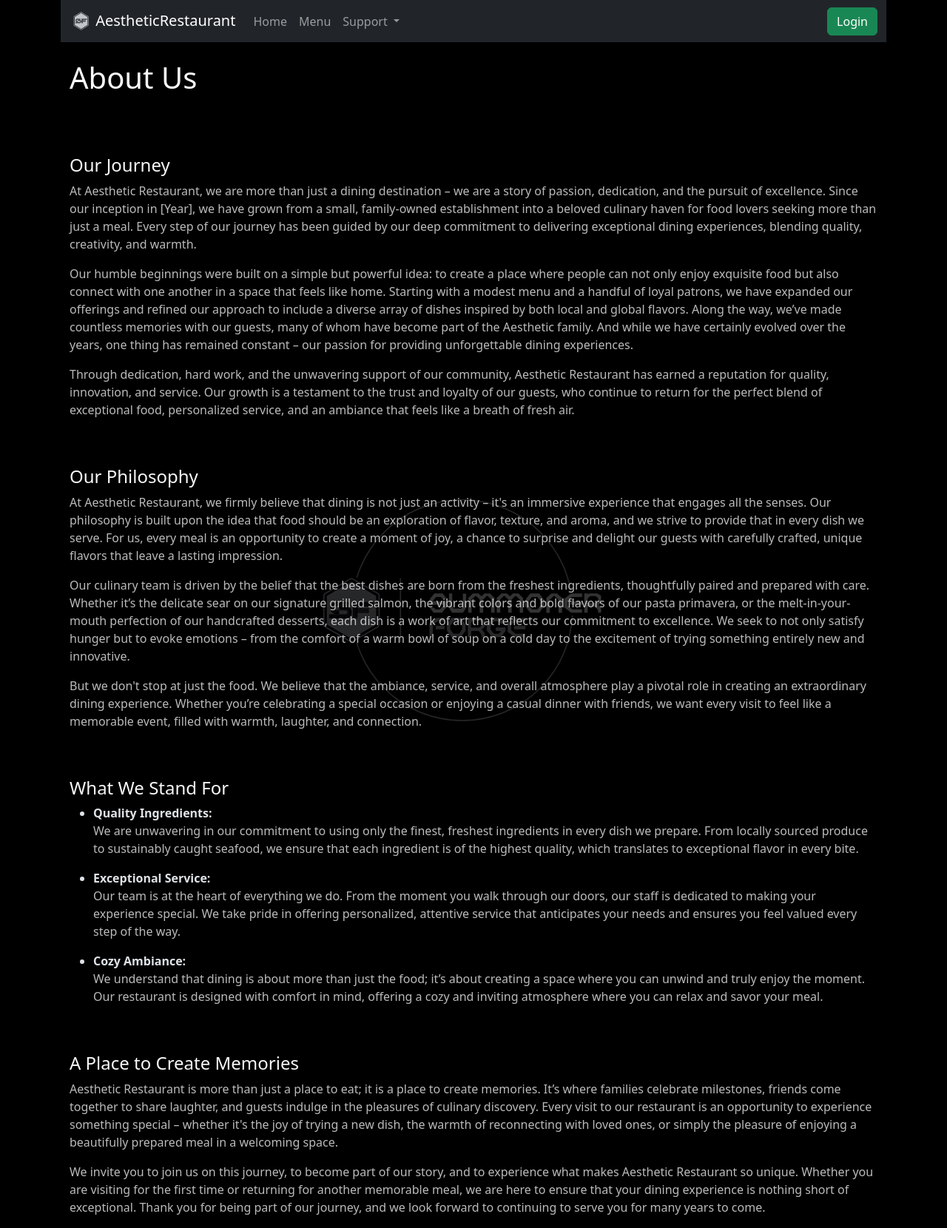
After one commit to swasal/Aesthetic-Restaurant, a Flask app: page /aboutus in a window 1280 px wide. The commit adds this page. Shown: the whole page at 74% size. Run offline with Flask 3, Linux system fonts and the light colour scheme.

Commit message:
feature/ menu, l;ogin

```diff
--- a/app.py
+++ b/app.py
@@ -11,8 +11,8 @@
 #global
 
 user = None #storing user object when logged in
-admin = True #checks if account is admin
-
+admin = False #checks if account is admin
+staff=False #checks for staff account
 
 
 
@@ -36,13 +36,13 @@
 
 @app.route("/")
 def home():
-    global user
-    return render_template("index.html", title="Home", user=user)
+    global user, admin, staff, staff
+    return render_template("index.html", title="Home", user=user, admin=admin, staff=staff)
 
 
 @app.route("/logout")
 def logout():
-    global user
+    global user, admin, staff
     user=None
     admin=False
     return redirect(url_for('login'))
@@ -51,7 +51,7 @@
 
 @app.route("/login", methods=["GET", "POST"])
 def login():
-    global user
+    global user, admin, staff
 
     if request.method == 'POST':
         # Fetch form data
@@ -64,14 +64,23 @@
 
 
         if user:
+            if user=="admin":
+                admin=True
+                user=None
+                return redirect(url_for('home'))
+            # elif user=="staff":
+            #     staff=True
+            #     return redirect(url_for('profile'))
+
+            else:
             # Redirect to login page after successful profile creation
-            return redirect(url_for('profile'))
+                return redirect(url_for('profile'))
         else:
             errortext="Incorrect username or password"
-            return render_template('login.html', title="Login", errortext=errortext, user=user)
+            return render_template('login.html', title="Login", errortext=errortext, user=user, admin=admin, staff=staff)
 
     # Render the login form
-    return render_template('login.html', title="Login", user=user)
+    return render_template('login.html', title="Login", user=user, admin=admin, staff=staff)
 
 
 
@@ -123,7 +132,7 @@
 
 @app.route("/profile", methods=['GET', 'POST'])
 def profile():
-    global user
+    global user, admin, staff
 
     if user:
 
@@ -148,7 +157,7 @@
 
 
         else:
-            return render_template("profile.html", title="Profile", user=user)
+            return render_template("profile.html", title="Profile", user=user, admin=admin, staff=staff)
 
 
 
@@ -157,6 +166,8 @@
         error="Login error"
         error_text="Please login first then access the profile page."
         return render_template("error.html", title="Error", error=error, error_text=error_text)
+
+
 
 @app.route("/staff_dashboard", methods=["GET", "POST"])
 def staff_dashboard():
@@ -190,12 +201,12 @@
 
         return redirect(url_for('staff_dashboard'))  # Redirect after saving
 
-    return render_template('staff_dashboard.html', staff_members=filtered_staff_members, current_month=datetime.now().month, current_year=datetime.now().year)
+    return render_template('staff_dashboard.html', staff_members=filtered_staff_members, current_month=datetime.now().month, current_year=datetime.now().year, user=user, admin=admin, staff=staff)
 
 @app.route("/staff_profile/<int:staff_id>")
 def staff_profile(staff_id):
     # Get the staff member by ID
-    staff = next((staff for staff in controller.staff_members if staff['id'] == staff_id), None)
+    # staff = next((staff for staff in controller.staff_members if staff['id'] == staff_id), None)
 
     # If the staff member doesn't exist, redirect to the staff dashboard
     if staff is None:
@@ -205,7 +216,9 @@
     total_weekly_hours = sum([controller.calculate_hours(staff['hours'][day]['start'], staff['hours'][day]['end']) for day in range(7)
                               if staff['hours'][day]['start'] and staff['hours'][day]['end']])
 
-    return render_template("staff_profile.html", staff=staff, total_weekly_hours=total_weekly_hours)
+    return render_template("staff_profile.html", staff=staff, total_weekly_hours=total_weekly_hours, user=user, admin=admin)
+
+
 
 # Register a custom Jinja filter to calculate time difference in hours
 @app.template_filter('time_diff')
@@ -224,55 +237,56 @@
 
 @app.route('/view_schedule')
 def view_schedule():
-    return render_template('view_schedule.html', staff_members=controller.staff_members)
+    global user, admin, staff
+    return render_template('view_schedule.html', staff_members=controller.staff_members, user=user, admin=admin, staff=staff)
 
 
 @app.route("/contact")
 def contact():
-    return render_template("contact.html", title="Contact Us", user=user)
+    global user, admin, staff
+    return render_template("contact.html", title="Contact Us", user=user, admin=admin, staff=staff)
 
+@app.route("/reservation")
+def reservation():
+    global user, admin, staff
+
+    return render_template("reservation.html", title="Reservation", user=user, admin=admin, staff=staff)
 
 
 @app.route('/ordersummary')
 def ordersummary():
-    global user
+    global user, admin, staff
 
     # Sample order data
     ordersummary = [
         ['order date','order id', ['Cake', 'A vanilla cake']],
         ['order date','order id', ['Cake', 'A vanilla cake']],
     ]
-    return render_template('order_summary.html', title="Order Summary", ordersummary=ordersummary, user=user)
+    return render_template('order_summary.html', title="Order Summary", ordersummary=ordersummary, user=user, admin=admin, staff=staff)
 
 
 
-@app.route("/reservation")
-def reservation():
-    global user
-
-    return render_template("reservation.html", title="Reservation", user=user)
-
-
-
-def menupicture(filename):
-    return send_from_directory('menupicture', filename)
+@app.route("/aboutus")
+def aboutus():
+    global user, admin, staff
+    return render_template("aboutus.html", title="Ahout Us", user=user, admin=admin, staff=staff)
 
 
 
 @app.route('/menu', defaults={'item_id': None})
 @app.route('/menu/<item_id>', methods=['GET', 'POST'])
 def menu(item_id):
-    global user
+    global user, admin, staff
 
     if item_id==None:
         menu=model.fetchmenu()
         if user:
             print(user)
-            recommended=controller.recommendations(user)
-            return render_template('menu.html', title="Menu", menu=menu, recommended=recommended, user=user)
+            recommended=controller.recommendeditem(user)
+            return render_template('menu.html', title="Menu", menu=menu, recommended=recommended, user=user, admin=admin, staff=staff)
         else:
             print("no user")
-            return render_template('menu.html', title="Menu", menu=menu, user=None)
+            return render_template('menu.html', title="Menu", menu=menu, user=None, admin=admin)
     else:
         item=model.fetchmenu_byid(item_id)
         if admin:
@@ -281,20 +295,16 @@
                 description = request.form.get('description')
                 ingredients = request.form.get('ingredients')
                 price = request.form.get('price')
-
-                print()
                 new_item=model.Menu(item_id, name, description, item.pictures, ingredients, price, )
                 model.updatemenu(new_item)
                 return redirect(url_for('menu'))
-
-        return render_template('menu-description.html', title=f"{item.name}", item=item, user=user)
-
+        return render_template('menu-description.html', title=f"{item.name}", item=item, user=user, admin=admin, staff=staff)
 
 
 # @app.route('/menu', defaults={'item_id': None})
 @app.route('/addmenu' , methods=['GET', 'POST'])
 def addmenu():
-    global user, admin
+    global user, admin, staff
 
     if admin:
         if request.method == 'POST':
@@ -329,7 +339,7 @@
 
 @app.route('/deletemenu/<item_id>')
 def deletemenu(item_id):
-    global user
+    global user, admin, staff
 
     if admin:
         model.deleteitem(item_id)
@@ -345,7 +355,7 @@
 
 @app.route('/admin_dashboard', methods=['GET', 'POST'])
 def admin_dashboard():
-    global user
+    global user, admin, staff
     # Local menu list
     menu = [
         ['1', 'Cake', 'A vanilla cake', "A delicious vanilla-flavored cake with frosting"],
@@ -368,7 +378,7 @@
             item_id = request.form.get('id')
             menu = [item for item in menu if item[0] != item_id]
 
-    return render_template('admin_dashboard.html', menu=menu, user=user)
+    return render_template('admin_dashboard.html', menu=menu, user=user, admin=admin, staff=staff)
 
 
 
@@ -385,7 +395,8 @@
 
 @app.route('/reviews', methods=['GET'])
 def reviews_page():
-    global user
+    global user, admin, staff
+    REVIEWS_PER_PAGE= 12
 
     # Get the current page number from the query parameters
     page = int(request.args.get('page', 1))
@@ -406,10 +417,10 @@
     #         'has_more': has_more
     #     })
 
-    return render_template('reviews.html', title='Reviews', reviews=paginated_reviews, has_more=has_more, page=page, user=user)
+    return render_template('reviews.html', title='Reviews', reviews=paginated_reviews, has_more=has_more, page=page, user=user, admin=admin, staff=staff)
 
     # Pass all reviews to the template
-    return render_template('reviews.html', title='Reviews', reviews=reviews)
+    return render_template('reviews.html', title='Reviews', reviews=reviews, user=user, admin=admin, staff=staff)
 
 
 
--- a/model.py
+++ b/model.py
@@ -193,7 +193,7 @@
     menulist=[]
     for i in result:
         pic=i[3].split(",")
-        ing=i[4].split(",")
+        ing=i[4].split(", ")
         menulist.append(Menu(i[0],i[1],i[2],pic, ing,i[5]))
     return menulist
 
@@ -205,7 +205,7 @@
     menulist=[]
     for i in result:
         pic=i[3].split(",")
-        ing=i[4].split(",")
+        ing=i[4].split(", ")
         menulist.append(Menu(i[0],i[1],i[2],pic, ing,i[5]))
     return menulist[0]
 
--- /dev/null
+++ b/templates/aboutus.html
@@ -0,0 +1,56 @@
+{% extends 'base.html' %}
+
+{% block content %}
+
+    <h2 class="fs-1 text text-light">
+    About Us
+    </h3>
+
+    <br><br><br>
+
+    <section id="our-journey">
+        <h4 class="text text-light">Our Journey</h4>
+        <p class="text text-light text-opacity-75">At Aesthetic Restaurant, we are more than just a dining destination – we are a story of passion, dedication, and the pursuit of excellence. Since our inception in [Year], we have grown from a small, family-owned establishment into a beloved culinary haven for food lovers seeking more than just a meal. Every step of our journey has been guided by our deep commitment to delivering exceptional dining experiences, blending quality, creativity, and warmth.</p>
+        <p class="text text-light text-opacity-75">Our humble beginnings were built on a simple but powerful idea: to create a place where people can not only enjoy exquisite food but also connect with one another in a space that feels like home. Starting with a modest menu and a handful of loyal patrons, we have expanded our offerings and refined our approach to include a diverse array of dishes inspired by both local and global flavors. Along the way, we’ve made countless memories with our guests, many of whom have become part of the Aesthetic family. And while we have certainly evolved over the years, one thing has remained constant – our passion for providing unforgettable dining experiences.</p>
+        <p class="text text-light text-opacity-75">Through dedication, hard work, and the unwavering support of our community, Aesthetic Restaurant has earned a reputation for quality, innovation, and service. Our growth is a testament to the trust and loyalty of our guests, who continue to return for the perfect blend of exceptional food, personalized service, and an ambiance that feels like a breath of fresh air.</p>
+    </section>
+
+    <br><br>
+
+    <section id="our-philosophy">
+        <h4 class="text text-light">Our Philosophy</h4>
+        <p class="text text-light text-opacity-75">At Aesthetic Restaurant, we firmly believe that dining is not just an activity – it's an immersive experience that engages all the senses. Our philosophy is built upon the idea that food should be an exploration of flavor, texture, and aroma, and we strive to provide that in every dish we serve. For us, every meal is an opportunity to create a moment of joy, a chance to surprise and delight our guests with carefully crafted, unique flavors that leave a lasting impression.</p>
+        <p class="text text-light text-opacity-75">Our culinary team is driven by the belief that the best dishes are born from the freshest ingredients, thoughtfully paired and prepared with care. Whether it’s the delicate sear on our signature grilled salmon, the vibrant colors and bold flavors of our pasta primavera, or the melt-in-your-mouth perfection of our handcrafted desserts, each dish is a work of art that reflects our commitment to excellence. We seek to not only satisfy hunger but to evoke emotions – from the comfort of a warm bowl of soup on a cold day to the excitement of trying something entirely new and innovative.</p>
+        <p class="text text-light text-opacity-75">But we don't stop at just the food. We believe that the ambiance, service, and overall atmosphere play a pivotal role in creating an extraordinary dining experience. Whether you’re celebrating a special occasion or enjoying a casual dinner with friends, we want every visit to feel like a memorable event, filled with warmth, laughter, and connection.</p>
+    </section>
+
+    <br><br>
+
+    <section id="what-we-stand-for">
+        <h4 class="text text-light">What We Stand For</h4>
+        <ul>
+            <li>
+                <strong>Quality Ingredients:</strong>
+                <p class="text text-light text-opacity-75">We are unwavering in our commitment to using only the finest, freshest ingredients in every dish we prepare. From locally sourced produce to sustainably caught seafood, we ensure that each ingredient is of the highest quality, which translates to exceptional flavor in every bite.</p>
+            </li>
+            <li>
+                <strong>Exceptional Service:</strong>
+                <p class="text text-light text-opacity-75">Our team is at the heart of everything we do. From the moment you walk through our doors, our staff is dedicated to making your experience special. We take pride in offering personalized, attentive service that anticipates your needs and ensures you feel valued every step of the way.</p>
+            </li>
+            <li>
+                <strong>Cozy Ambiance:</strong>
+                <p class="text text-light text-opacity-75">We understand that dining is about more than just the food; it’s about creating a space where you can unwind and truly enjoy the moment. Our restaurant is designed with comfort in mind, offering a cozy and inviting atmosphere where you can relax and savor your meal.</p>
+            </li>
+        </ul>
+    </section>
+
+    <br><br>
+
+    <section id="create-memories">
+        <h4 class="text text-light">A Place to Create Memories</h4>
+        <p class="text text-light text-opacity-75">Aesthetic Restaurant is more than just a place to eat; it is a place to create memories. It’s where families celebrate milestones, friends come together to share laughter, and guests indulge in the pleasures of culinary discovery. Every visit to our restaurant is an opportunity to experience something special – whether it's the joy of trying a new dish, the warmth of reconnecting with loved ones, or simply the pleasure of enjoying a beautifully prepared meal in a welcoming space.</p>
+        <p class="text text-light text-opacity-75">We invite you to join us on this journey, to become part of our story, and to experience what makes Aesthetic Restaurant so unique. Whether you are visiting for the first time or returning for another memorable meal, we are here to ensure that your dining experience is nothing short of exceptional. Thank you for being part of our journey, and we look forward to continuing to serve you for many years to come.</p>
+    </section>
+
+
+{% endblock %}
--- a/templates/base.html
+++ b/templates/base.html
@@ -58,9 +58,6 @@
                           </a>
                         </li>
 
-
-
-
                         <!-- Button Menu -->
                         <li class="nav-item" data-bs-theme="dark">
                           <a class="nav-link" href="{{ url_for('menu') }}" role="button" aria-expanded="false">
@@ -68,12 +65,8 @@
                           </a>
                         </li>
 
-                        <!-- Button Order Summary -->
-                        <li class="nav-item" data-bs-theme="dark">
-                            <a class="nav-link" href="{{ url_for('ordersummary') }}" role="button" aria-expanded="false">
-                                Order
-                            </a>
-                          </li>
+                        {% if admin %}
+
                         <!-- Button Admin Dashboard -->
                         <li class="nav-item" data-bs-theme="dark">
                             <a class="nav-link" href="{{ url_for('admin_dashboard') }}" role="button" aria-expanded="false">
@@ -81,16 +74,27 @@
                             </a>
                           </li>
 
-                        <!-- Button Explore -->
+
+                        {% endif %}
+
+
+
+                        {% if user %}
+
                           <li class="nav-item dropdown" data-bs-theme="dark">
                             <a class="nav-link dropdown-toggle" href="#" role="button" data-bs-toggle="dropdown" aria-expanded="false">
-                              Explore
+                                User
                             </a>
                             <ul class="dropdown-menu">
-                              <li><a class="dropdown-item" href="{{ url_for('home') }}">Ambience</a></li>
+                                <li><a class="dropdown-item" href="{{ url_for('profile') }}">Profile</a></li>
                                 <li><a class="dropdown-item" href="{{ url_for('reservation') }}">Reservation</a></li>
+                                <li><a class="dropdown-item" href="{{ url_for('ordersummary') }}">History</a></li>
                             </ul>
                           </li>
+
+                        {% endif %}
+
+
 
                         <!-- Button Support -->
                         <li class="nav-item dropdown" data-bs-theme="dark">
@@ -98,23 +102,21 @@
                               Support
                           </a>
                           <ul class="dropdown-menu">
-                              <li><a class="dropdown-item" href="{{ url_for('home') }}">About Us</a></li>
+                              <li><a class="dropdown-item" href="{{ url_for('aboutus') }}">About Us</a></li>
+                              <li><a class="dropdown-item" href="{{ url_for('reviews_page') }}">Reviews</a></li>
                               <li><a class="dropdown-item" href="{{ url_for('contact') }}">Contact Us</a></li>
                           </ul>
                         </li>
 
-                        <!-- Button Profile -->
-                        <li class="nav-item mr-auto" data-bs-theme="dark">
-                          <a class="nav-link" href="{{ url_for('profile') }}" role="button" aria-expanded="false">
-                              Profile
-                          </a>
-                        </li>
+                        {% if staff and user %}
                         <!-- Button Staff Dashboard -->
                         <li class="nav-item mr-auto" data-bs-theme="dark">
                            <a class="nav-link" href="{{ url_for('staff_dashboard') }}" role="button" aria-expanded="false">
                                 Staff Dashboard
                            </a>
                         </li>
+
+                        {% endif %}
 
                       </ul>
 
@@ -123,8 +125,8 @@
 
                       <!-- use if statement for login -->
                         <div class="d-grid gap-2 d-md-flex justify-content-md-end">
-                            {% if user %}
-                                <button type="button" class="btn btn-success"  onclick="window.location.href='{{ url_for('profile') }}'" style="text-align: right;" >Profile</button>
+                            {% if user or admin %}
+                            <button type="button" id="logout" class="btn btn-danger" style="text-align: right;" onclick="window.location.href='{{ url_for('logout') }}'">Log out</button>
                             {% else %}
                                 <button type="button" class="btn btn-success"  onclick="window.location.href='{{ url_for('login') }}'" style="text-align: right;" >Login</button>
                             {% endif %}
--- a/templates/profile.html
+++ b/templates/profile.html
@@ -15,7 +15,7 @@
 <div class="container">
     <div class="row">
       <div class="d-grid gap-2 d-md-flex justify-content-md-end">
-        <button type="button" id="logout" class="btn btn-danger" style="text-align: right;" onclick="window.location.href='{{ url_for('logout') }}'">Log out</button>
+
     </div>
 
         <!-- Left part of the page -->
```
Also changed, not shown: controller.py (+19 -9 lines), templates/menu-description.html (+11 -11 lines), templates/menu.html (+55 -26 lines), static/800px-recipes-Strawberry-Cake-Shake-anupama-paliwal-my-ginger-garlic-kitchen-9.jpg (added), static/big_guava_punch-8924.jpg (added). Lines whose indentation alone changed are shown as unchanged.
